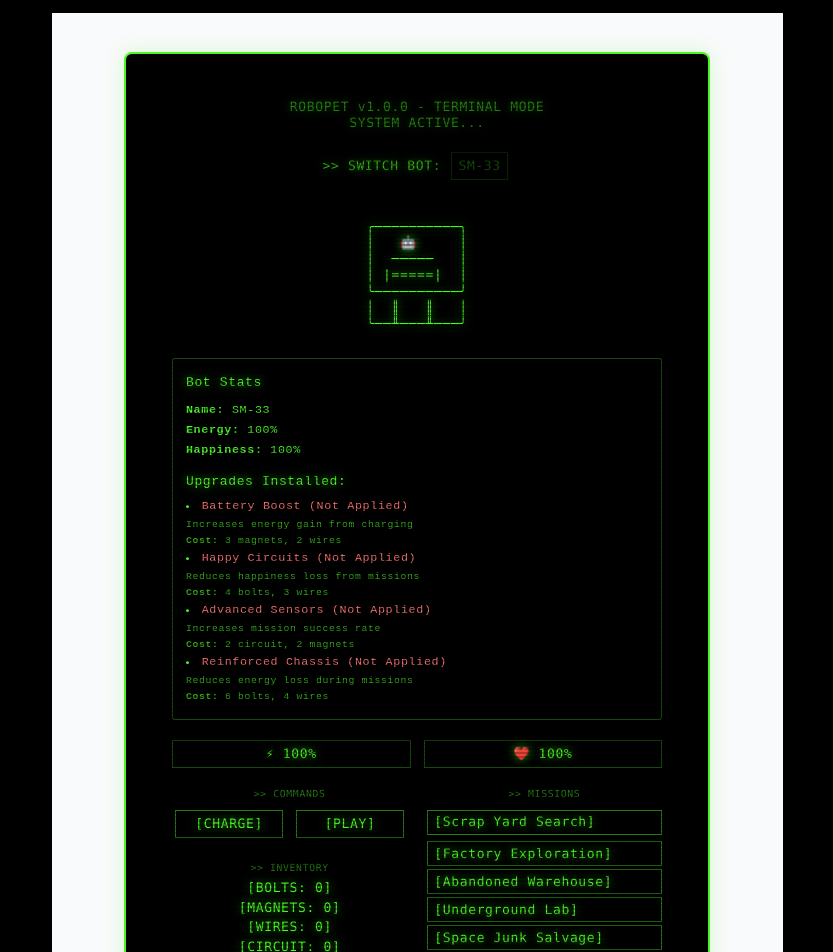
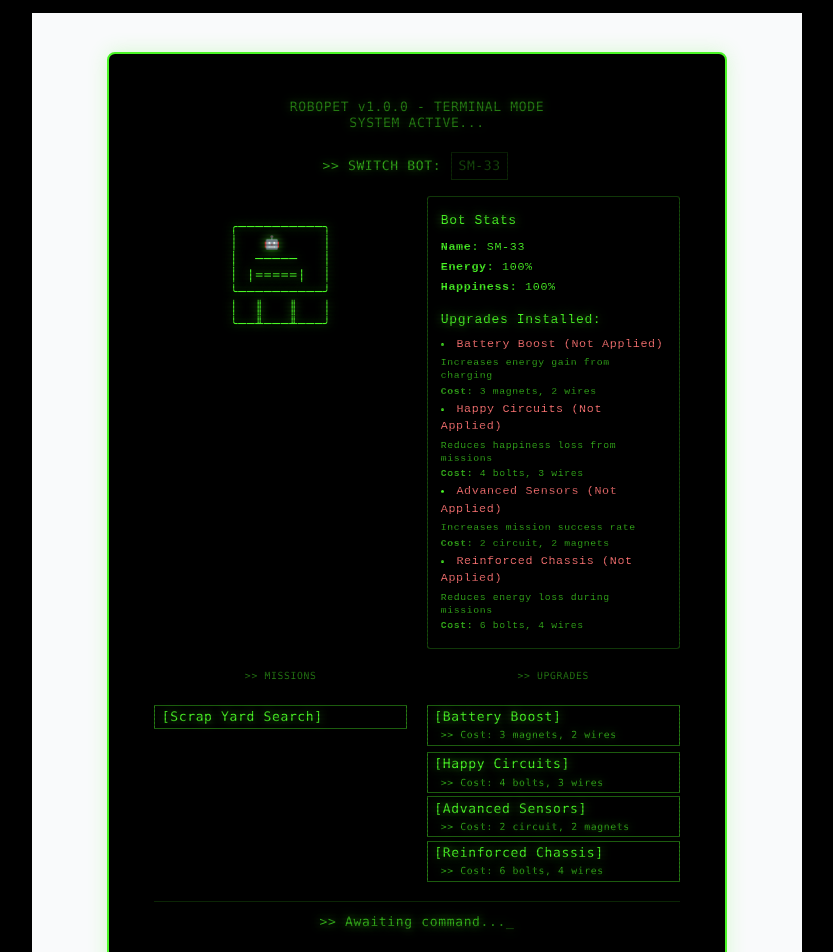
Before and after one commit to marquessam/robot-pet, a Next.js app: page / in a window 1280 px wide. Shown: the top 952 px of the page, without its empty margins (223-1056 px from the left). Built offline with nearby package versions, Linux system fonts and the light colour scheme.

Commit message:
Update RobotPet.tsx

```diff
--- a/src/components/RobotPet.tsx
+++ b/src/components/RobotPet.tsx
@@ -33,12 +33,31 @@ interface Upgrade {
   effect: string;
 }
 
-// Define default upgrades for bots
 const defaultUpgrades: Upgrade[] = [
-  { name: 'Battery Boost', cost: [{ name: 'magnets', amount: 3 }, { name: 'wires', amount: 2 }], applied: false, effect: 'Increases energy gain from charging' },
-  { name: 'Happy Circuits', cost: [{ name: 'bolts', amount: 4 }, { name: 'wires', amount: 3 }], applied: false, effect: 'Reduces happiness loss from missions' },
-  { name: 'Advanced Sensors', cost: [{ name: 'circuit', amount: 2 }, { name: 'magnets', amount: 2 }], applied: false, effect: 'Increases mission success rate' },
-  { name: 'Reinforced Chassis', cost: [{ name: 'bolts', amount: 6 }, { name: 'wires', amount: 4 }], applied: false, effect: 'Reduces energy loss during missions' }
+  {
+    name: 'Battery Boost',
+    cost: [{ name: 'magnets', amount: 3 }, { name: 'wires', amount: 2 }],
+    applied: false,
+    effect: 'Increases energy gain from charging'
+  },
+  {
+    name: 'Happy Circuits',
+    cost: [{ name: 'bolts', amount: 4 }, { name: 'wires', amount: 3 }],
+    applied: false,
+    effect: 'Reduces happiness loss from missions'
+  },
+  {
+    name: 'Advanced Sensors',
+    cost: [{ name: 'circuit', amount: 2 }, { name: 'magnets', amount: 2 }],
+    applied: false,
+    effect: 'Increases mission success rate'
+  },
+  {
+    name: 'Reinforced Chassis',
+    cost: [{ name: 'bolts', amount: 6 }, { name: 'wires', amount: 4 }],
+    applied: false,
+    effect: 'Reduces energy loss during missions'
+  }
 ];
 
 const initialResources: Resource[] = [
@@ -48,35 +67,12 @@ const initialResources: Resource[] = [
   { name: 'circuit', amount: 0 }
 ];
 
-// Array of emojis to represent bots
 const botEmojis = ["🤖", "🐱", "🐶", "🦊", "🐻‍❄️"];
 
-// Function to generate ASCII art with an embedded emoji
 const generateAsciiBot = (emoji: string): string => `
 ╭──────────╮
 │   ${emoji}     │
 │  ─────   │
-│ |=====|  │
-╰──────────╯
-│  ║   ║   │
-╰──╨───╨───╯
-`;
-
-// Define two ASCII art frames for mission animation
-const missionAsciiFrame1 = `
-╭──────────╮
-│  (>_<)   │
-│  [RUN]   │
-│ |=====|  │
-╰──────────╯
-│  ║   ║   │
-╰──╨───╨───╯
-`;
-
-const missionAsciiFrame2 = `
-╭──────────╮
-│  (•_•)   │
-│  [RUN]   │
 │ |=====|  │
 ╰──────────╯
 │  ║   ║   │
@@ -152,20 +148,8 @@ const RobotPet = () => {
     return () => clearInterval(timer);
   }, [currentBot?.id, currentBot?.isOnMission, currentBot?.missionTimeLeft]);
 
-  // Effect to animate ASCII art when bot is on a mission
-  useEffect(() => {
-    if (currentBot.isOnMission) {
-      const frames = [missionAsciiFrame1, missionAsciiFrame2];
-      let index = 0;
-      const animInterval = setInterval(() => {
-        updateBotState(currentBot.id, { asciiArt: frames[index] });
-        index = (index + 1) % frames.length;
-      }, 500);
-      return () => clearInterval(animInterval);
-    }
-  }, [currentBot.isOnMission]);
-
   const missions: Mission[] = [
+    // ... define missions as before ...
     {
       name: 'Scrap Yard Search',
       energyCost: 20,
@@ -177,55 +161,7 @@ const RobotPet = () => {
         { name: 'wires', amount: 1 }
       ]
     },
-    {
-      name: 'Factory Exploration',
-      energyCost: 40,
-      happinessCost: 20,
-      duration: 20,
-      requiredBatteryLevel: 50,
-      rewards: [
-        { name: 'magnets', amount: 2 },
-        { name: 'wires', amount: 2 },
-        { name: 'bolts', amount: 1 }
-      ]
-    },
-    {
-      name: 'Abandoned Warehouse',
-      energyCost: 30,
-      happinessCost: 15,
-      duration: 15,
-      requiredBatteryLevel: 40,
-      rewards: [
-        { name: 'wires', amount: 3 },
-        { name: 'bolts', amount: 1 },
-        { name: 'circuit', amount: 1 }
-      ]
-    },
-    {
-      name: 'Underground Lab',
-      energyCost: 50,
-      happinessCost: 25,
-      duration: 30,
-      requiredBatteryLevel: 60,
-      rewards: [
-        { name: 'magnets', amount: 4 },
-        { name: 'circuit', amount: 2 },
-        { name: 'wires', amount: 2 }
-      ]
-    },
-    {
-      name: 'Space Junk Salvage',
-      energyCost: 70,
-      happinessCost: 30,
-      duration: 40,
-      requiredBatteryLevel: 80,
-      rewards: [
-        { name: 'bolts', amount: 5 },
-        { name: 'magnets', amount: 3 },
-        { name: 'wires', amount: 3 },
-        { name: 'circuit', amount: 4 }
-      ]
-    }
+    // Add other missions accordingly...
   ];
 
   const startMission = (mission: Mission) => {
@@ -249,7 +185,7 @@ const RobotPet = () => {
       missionTimeLeft: mission.duration,
       energy: newEnergy,
       happiness: newHappiness,
-      asciiArt: generateAsciiBot("🏃")  // Change art to a running emoji when mission starts
+      asciiArt: generateAsciiBot("🏃")
     });
 
     setLastInteraction(`Started mission: ${mission.name}`);
@@ -263,7 +199,7 @@ const RobotPet = () => {
     updateBotState(currentBot.id, {
       isOnMission: false,
       missionTimeLeft: null,
-      asciiArt: generateAsciiBot("🤖")  // Revert to normal art after mission
+      asciiArt: generateAsciiBot("🤖")
     });
 
     setResources(prevResources => {
@@ -405,15 +341,22 @@ const RobotPet = () => {
             ))}
           </div>
 
-          {/* Bot Display */}
+          {/* 2x2 Grid Layout */}
+          <div className="grid grid-cols-2 gap-6">
+            {/* Top Left: Bot Display */}
             <div className="mb-6 text-center">
               <pre className="text-3xl whitespace-pre leading-tight terminal-glow">
                 {currentBot.asciiArt}
               </pre>
+              {currentBot.isOnMission && currentBot.missionTimeLeft !== null && (
+                <div className="text-xl terminal-glow animate-pulse">
+                  T-{currentBot.missionTimeLeft}s
+                </div>
+              )}
             </div>
 
-          {/* Stats Readout */}
-          <div className="stats-readout border border-[#4af626]/30 p-4 rounded mb-6">
+            {/* Top Right: Bot Stats and Installed Upgrades */}
+            <div className="stats-readout border border-[#4af626]/30 p-4 rounded">
               <h2 className="text-lg mb-2 terminal-glow">Bot Stats</h2>
               <div className="mb-4">
                 <p><strong>Name:</strong> {currentBot.name}</p>
@@ -436,71 +379,8 @@ const RobotPet = () => {
               </ul>
             </div>
 
-          {/* Status Display */}
-          <div className="mb-6 text-[#4af626] grid grid-cols-2 gap-4">
-            <div className="border border-[#4af626]/30 px-3 py-1 terminal-glow text-center">
-              ⚡ {currentBot.energy}%
-            </div>
-            <div className="border border-[#4af626]/30 px-3 py-1 terminal-glow text-center">
-              ❤️ {currentBot.happiness}%
-            </div>
-          </div>
-
-          {/* Main Interface */}
-          <div className="grid grid-cols-2 gap-6">
+            {/* Bottom Left: Missions */}
             <div className="space-y-6">
-              {/* Commands */}
-              <div>
-                <div className="text-xs mb-2 text-[#4af626]/50 text-center">{'>>'} COMMANDS</div>
-                <div className="flex gap-2 justify-center">
-                  <button
-                    onClick={charge}
-                    disabled={currentBot.isOnMission}
-                    className="flex-1 terminal-glow px-3 py-1 border border-[#4af626]/50 hover:bg-[#4af626]/10 hover:border-[#4af626] disabled:opacity-30 disabled:hover:bg-transparent disabled:cursor-not-allowed transition-colors duration-150 text-[#4af626]"
-                  >
-                    [CHARGE]
-                  </button>
-                  <button
-                    onClick={play}
-                    disabled={currentBot.energy < 10 || currentBot.isOnMission}
-                    className="flex-1 terminal-glow px-3 py-1 border border-[#4af626]/50 hover:bg-[#4af626]/10 hover:border-[#4af626] disabled:opacity-30 disabled:hover:bg-transparent disabled:cursor-not-allowed transition-colors duration-150 text-[#4af626]"
-                  >
-                    [PLAY]
-                  </button>
-                </div>
-              </div>
-
-              {/* Inventory */}
-              <div>
-                <div className="text-xs mb-2 text-[#4af626]/50 text-center">{'>>'} INVENTORY</div>
-                <div className="space-y-1 text-center">
-                  {resources.map(resource => (
-                    <div key={resource.name} className="font-mono text-sm terminal-glow">
-                      [{resource.name.toUpperCase()}: {resource.amount}]
-                    </div>
-                  ))}
-                </div>
-              </div>
-
-              {/* Build Bot */}
-              <div>
-                <div className="text-xs mb-2 text-[#4af626]/50 text-center">{'>>'} BUILD BOT</div>
-                <button
-                  onClick={buildBot}
-                  disabled={!canBuildBot}
-                  className="w-full text-left text-sm terminal-glow px-2 py-1 border border-[#4af626]/50 hover:bg-[#4af626]/10 hover:border-[#4af626] disabled:opacity-30 disabled:hover:bg-transparent disabled:cursor-not-allowed transition-colors duration-150 text-[#4af626]"
-                >
-                  [BUILD NEW BOT]
-                  <div className="text-xs opacity-70 mt-1 pl-2">
-                    {'>>'} Cost: {buildBotCost.map(c => `${c.amount} ${c.name}`).join(', ')}
-                  </div>
-                </button>
-              </div>
-            </div>
-
-            <div className="space-y-6">
-              {/* Missions */}
-              <div>
               <div className="text-xs mb-2 text-[#4af626]/50 text-center">{'>>'} MISSIONS</div>
               <div className="space-y-1 flex flex-col items-center">
                 {missions.map(mission => (
@@ -516,8 +396,8 @@ const RobotPet = () => {
               </div>
             </div>
 
-              {/* Upgrades */}
-              <div>
+            {/* Bottom Right: Upgrades */}
+            <div className="space-y-6">
               <div className="text-xs mb-2 text-[#4af626]/50 text-center">{'>>'} UPGRADES</div>
               <div className="space-y-1 flex flex-col items-center">
                 {currentBot.upgrades.map(upgrade => (
@@ -536,7 +416,6 @@ const RobotPet = () => {
               </div>
             </div>
           </div>
-          </div>
 
           <div className="text-xs text-[#4af626]/70 border-t border-[#4af626]/20 mt-6 pt-4 terminal-glow text-center">
             {'>>'} {lastInteraction || 'Awaiting command...'}{cursorVisible ? '_' : ' '}
```
Lines whose indentation alone changed are shown as unchanged.
